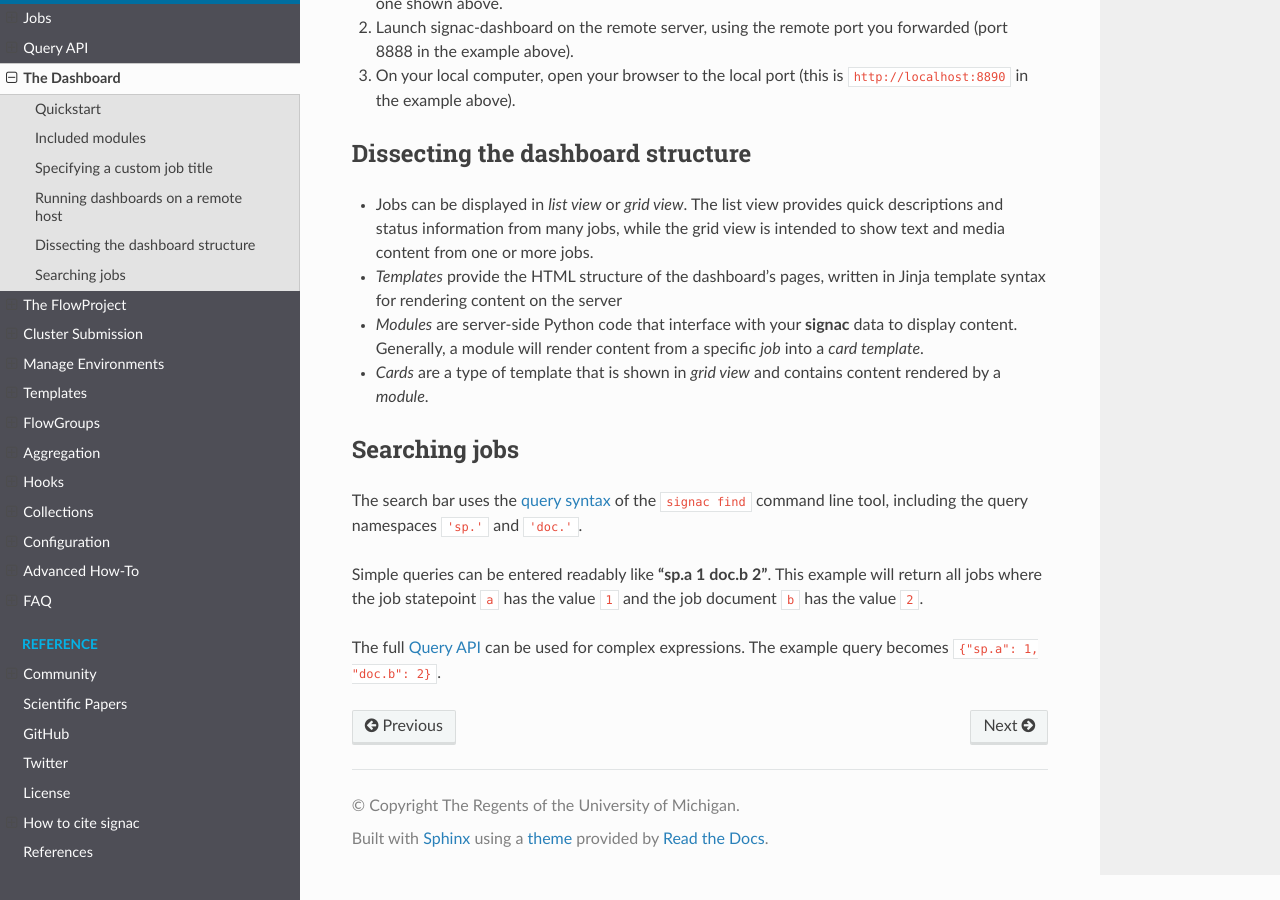
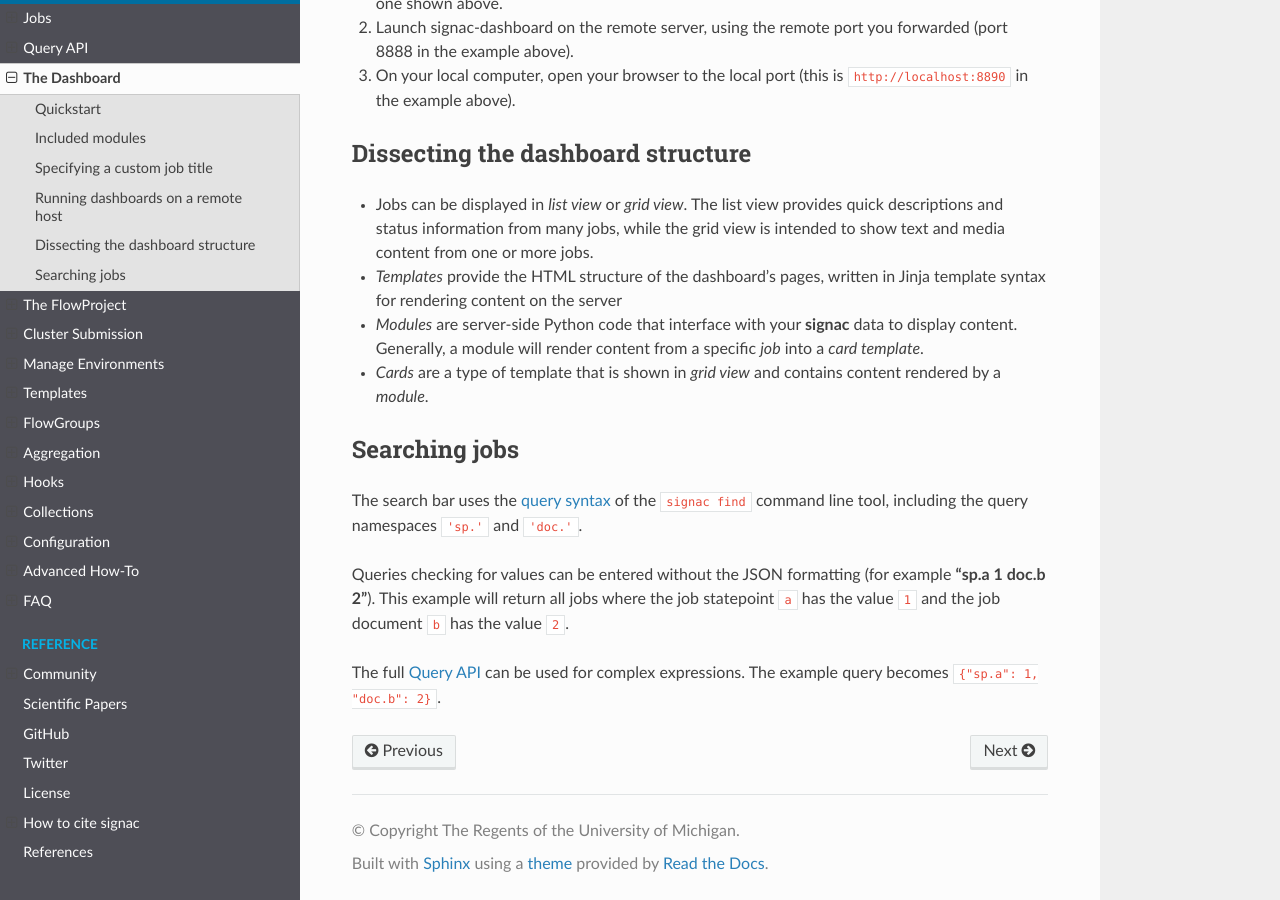
Before and after one commit to glotzerlab/signac-docs, a Sphinx documentation site: the page built from docs/source/dashboard.rst, in a window 1280 px wide and 900 px high, scrolled down 1824 px. Built offline with Sphinx 7.4.7 and the Read the Docs theme 2.0.0, drawn with Linux system fonts in a browser that asks for light colours.

Commit message:
Update docs/source/dashboard.rst

```diff
--- a/docs/source/dashboard.rst
+++ b/docs/source/dashboard.rst
@@ -97,6 +97,6 @@ Searching jobs
 
 The search bar uses the :ref:`query syntax <query>` of the ``signac find`` command line tool, including the query namespaces ``'sp.'`` and ``'doc.'``.
 
-Simple queries can be entered readably like **"sp.a 1 doc.b 2"**. This example will return all jobs where the job statepoint ``a`` has the value ``1`` and the job document ``b`` has the value ``2``.
+Queries checking for values can be entered without the JSON formatting (for example **"sp.a 1 doc.b 2"**). This example will return all jobs where the job statepoint ``a`` has the value ``1`` and the job document ``b`` has the value ``2``.
 
 The full :ref:`query` can be used for complex expressions. The example query becomes ``{"sp.a": 1, "doc.b": 2}``.
```
